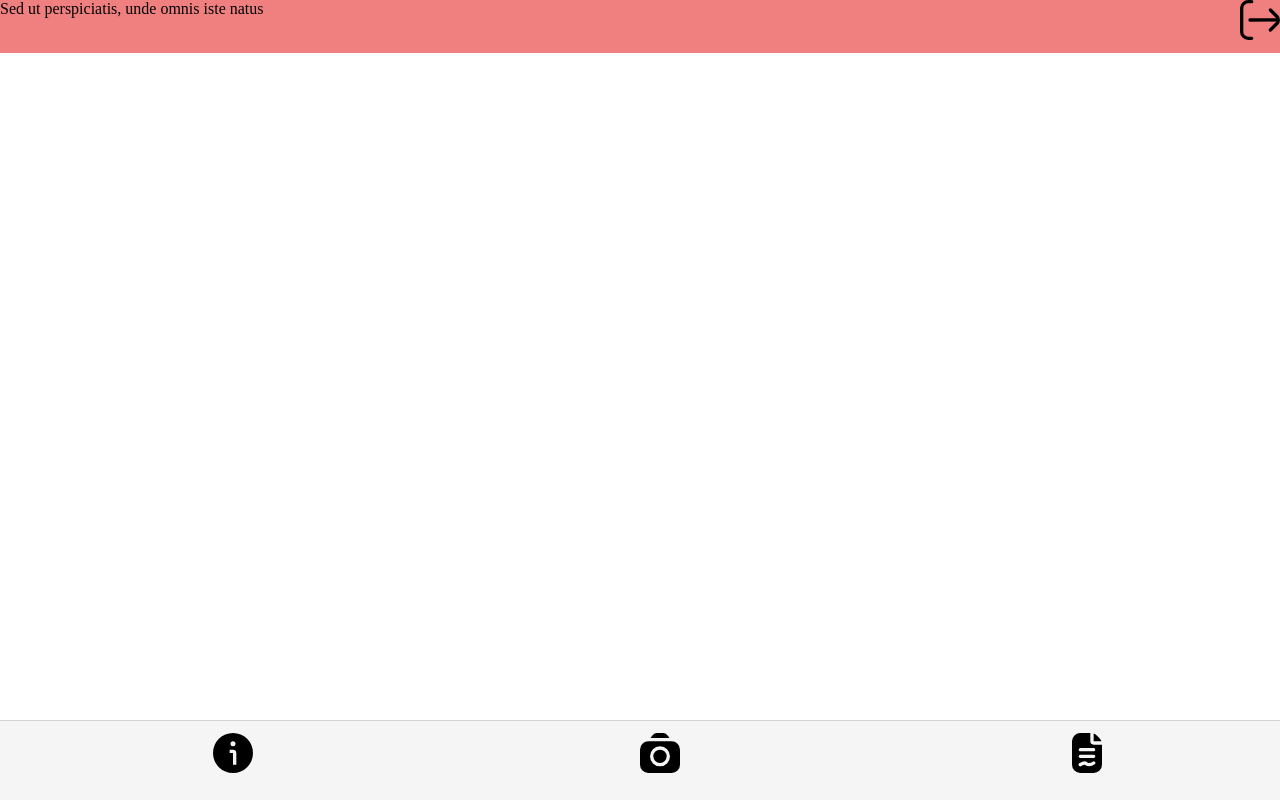
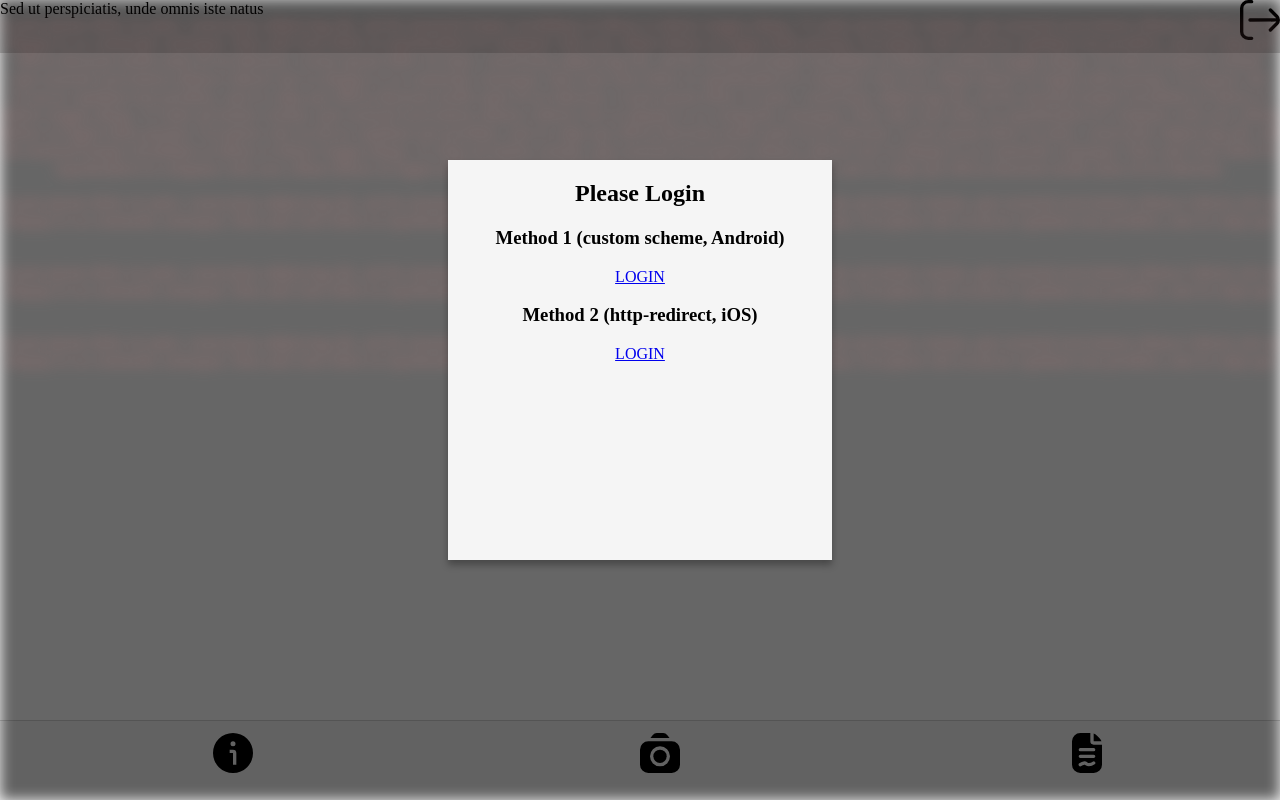
Before and after one commit to bdrde/video-pwa, a plain HTML site: page index.html in a window 1280 px wide. Drawn offline with Linux system fonts and the light colour scheme.

Commit message:
simple login screen

```diff
--- a/css/style.css
+++ b/css/style.css
@@ -10,6 +10,50 @@ body {
   flex-flow: column;
   height: 100%;
   width: 100%;
+}
+
+#login-overlay {
+  position: absolute;
+  left: 0;
+  top: 0;
+  width: 100%;
+  height: 100%;
+  z-index: 1
+}
+
+#login-overlay > #blurred {
+  position: absolute;
+  left: 0;
+  top: 0;
+  width: 100%;
+  height: 100%;
+  /*color: rgba(130, 130, 130, 0.5);*/
+  color: rgba(230, 130, 130, 0.5);
+  text-align: center;
+  /*box-shadow: 0 3px 5px rgba(0, 0, 0, 0.3);
+  */
+  z-index: 1;
+
+  background:rgba(0, 0, 0, 0.6);
+
+  filter: blur(px);
+  -webkit-filter: blur(7px);
+  -moz-filter: blur(7px);
+  -o-filter: blur(7px);
+  -ms-filter: blur(7px);
+}
+
+#login-overlay > #clear {
+  position: absolute;
+  left: 35%;
+  top: 20%;
+  width: 30%;
+  height: 50%;
+  color: black;
+  background-color: whitesmoke;
+  text-align: center;
+  z-index: 3;
+  box-shadow: 0 5px 7px rgba(0, 0, 0, 0.3);
 }
 
 header {
--- a/index.html
+++ b/index.html
@@ -20,6 +20,61 @@
 </head>
 
 <body>
+    <div id="login-overlay">
+        <div id="blurred">
+            <p>
+                Lorem ipsum dolor sit amet, consectetur adipiscing elit, sed do eiusmod tempor incididunt ut labore et
+                dolore magna aliqua. Ut enim ad minim veniam, quis nostrud exercitation ullamco laboris nisi ut aliquip
+                ex ea commodo consequat. Duis aute irure dolor in reprehenderit in voluptate velit esse cillum dolore eu
+                fugiat nulla pariatur. Excepteur sint occaecat cupidatat non proident, sunt in culpa qui officia
+                deserunt mollit anim id est laborum.
+                Lorem ipsum dolor sit amet, consectetur adipiscing elit, sed do eiusmod tempor incididunt ut labore et
+                dolore magna aliqua. Ut enim ad minim veniam, quis nostrud exercitation ullamco laboris nisi ut aliquip
+                ex ea commodo consequat. Duis aute irure dolor in reprehenderit in voluptate velit esse cillum dolore eu
+                fugiat nulla pariatur. Excepteur sint occaecat cupidatat non proident, sunt in culpa qui officia
+                deserunt mollit anim id est laborum.
+                Lorem ipsum dolor sit amet, consectetur adipiscing elit, sed do eiusmod tempor incididunt ut labore et
+                dolore magna aliqua. Ut enim ad minim veniam, quis nostrud exercitation ullamco laboris nisi ut aliquip
+                ex ea commodo consequat. Duis aute irure dolor in reprehenderit in voluptate velit esse cillum dolore eu
+                fugiat nulla pariatur. Excepteur sint occaecat cupidatat non proident, sunt in culpa qui officia
+                deserunt mollit anim id est laborum.
+                Lorem ipsum dolor sit amet, consectetur adipiscing elit, sed do eiusmod tempor incididunt ut labore et
+                dolore magna aliqua. Ut enim ad minim veniam, quis nostrud exercitation ullamco laboris nisi ut aliquip
+                ex ea commodo consequat. Duis aute irure dolor in reprehenderit in voluptate velit esse cillum dolore eu
+                fugiat nulla pariatur. Excepteur sint occaecat cupidatat non proident, sunt in culpa qui officia
+                deserunt mollit anim id est laborum.
+            </p>
+            <p>
+                Lorem ipsum dolor sit amet, consectetur adipiscing elit, sed do eiusmod tempor incididunt ut labore et
+                dolore magna aliqua. Ut enim ad minim veniam, quis nostrud exercitation ullamco laboris nisi ut aliquip
+                ex ea commodo consequat. Duis aute irure dolor in reprehenderit in voluptate velit esse cillum dolore eu
+                fugiat nulla pariatur. Excepteur sint occaecat cupidatat non proident, sunt in culpa qui officia
+                deserunt mollit anim id est laborum.
+            </p>
+            <p>
+                Lorem ipsum dolor sit amet, consectetur adipiscing elit, sed do eiusmod tempor incididunt ut labore et
+                dolore magna aliqua. Ut enim ad minim veniam, quis nostrud exercitation ullamco laboris nisi ut aliquip
+                ex ea commodo consequat. Duis aute irure dolor in reprehenderit in voluptate velit esse cillum dolore eu
+                fugiat nulla pariatur. Excepteur sint occaecat cupidatat non proident, sunt in culpa qui officia
+                deserunt mollit anim id est laborum.
+            </p>
+            <p>
+                Lorem ipsum dolor sit amet, consectetur adipiscing elit, sed do eiusmod tempor incididunt ut labore et
+                dolore magna aliqua. Ut enim ad minim veniam, quis nostrud exercitation ullamco laboris nisi ut aliquip
+                ex ea commodo consequat. Duis aute irure dolor in reprehenderit in voluptate velit esse cillum dolore eu
+                fugiat nulla pariatur. Excepteur sint occaecat cupidatat non proident, sunt in culpa qui officia
+                deserunt mollit anim id est laborum.
+            </p>
+        </div>
+        <div id="clear">
+            <h2>Please Login</h2>
+            <h3>Method 1 (custom scheme, Android)</h3>
+            <p><a href="openid://">LOGIN</a></p>
+            <h3>Method 2 (http-redirect, iOS)</h3>
+            <p><a href="https://authr.herokuapp.com/authenticate?callback=https://bdrde.github.io/video-pwa/">LOGIN</a></p>
+        </div>
+    </div>
+
     <div id="container">
         <header>
             <div>
--- a/js/main.js
+++ b/js/main.js
@@ -19,9 +19,22 @@ const queryString = window.location.search;
 const urlParams = new URLSearchParams(queryString);
 const idToken = urlParams.get('id_token')
 
+/*
 if (null == idToken) {
   //alert('not authenticated')
   document.querySelectorAll("header").forEach((tag) => {
     tag.style.background = 'lightcoral';
   })
+
 }
+*/
+
+if (null == idToken) {
+  document.querySelectorAll("#login-overlay").forEach((tag) => {
+    tag.style.display = 'block';
+  })
+} else {
+  document.querySelectorAll("#login-overlay").forEach((tag) => {
+    tag.style.display = 'none';
+  })
+}
```
